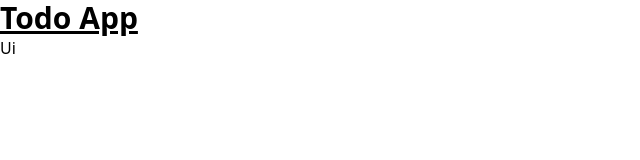
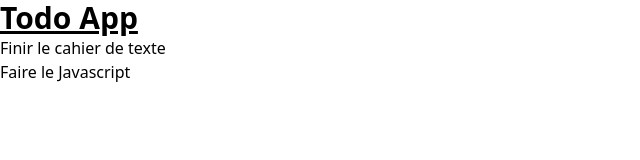
Before and after one commit to TYrueouJeL/ToDo_App, a website: page src/index.html in a window 1280 px wide. Shown: the whole page, without its empty margins (0-640 px from the left). Drawn offline with Linux system fonts and the light colour scheme.

Commit message:
Création d'une liste todo

```diff
--- a/src/index.html
+++ b/src/index.html
@@ -12,6 +12,9 @@
     <body>
         <h1 class="text-3xl font-bold underline">Todo App</h1>
 
-        <p>Ui</p>
+        <ul>
+            <li>Finir le cahier de texte</li>
+            <li>Faire le Javascript</li>
+        </ul>
     </body>
 </html>
```
